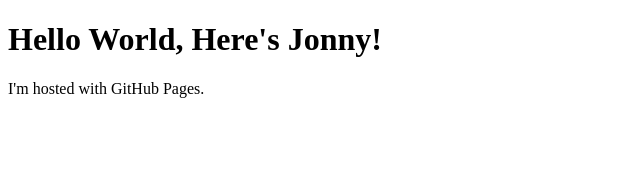
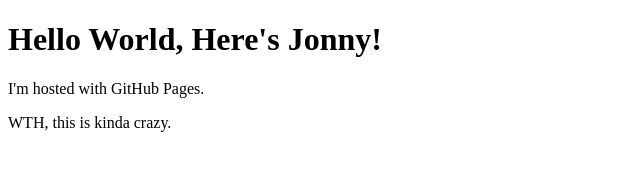
Before and after one commit to JonAdams99/JonAdams99.github.io, a plain HTML site: page index.html in a window 1280 px wide. Shown: the whole page, without its empty margins (0-640 px from the left). Drawn offline with Linux system fonts and the light colour scheme.

Commit message:
new line

```diff
--- a/index.html
+++ b/index.html
@@ -3,5 +3,6 @@
 <body>
 <h1><b>Hello World, Here's Jonny!</b></h1>
 <p>I'm hosted with GitHub Pages.</p>
+<p>WTH, this is kinda crazy.</p>
 </body>
 </html>
```
